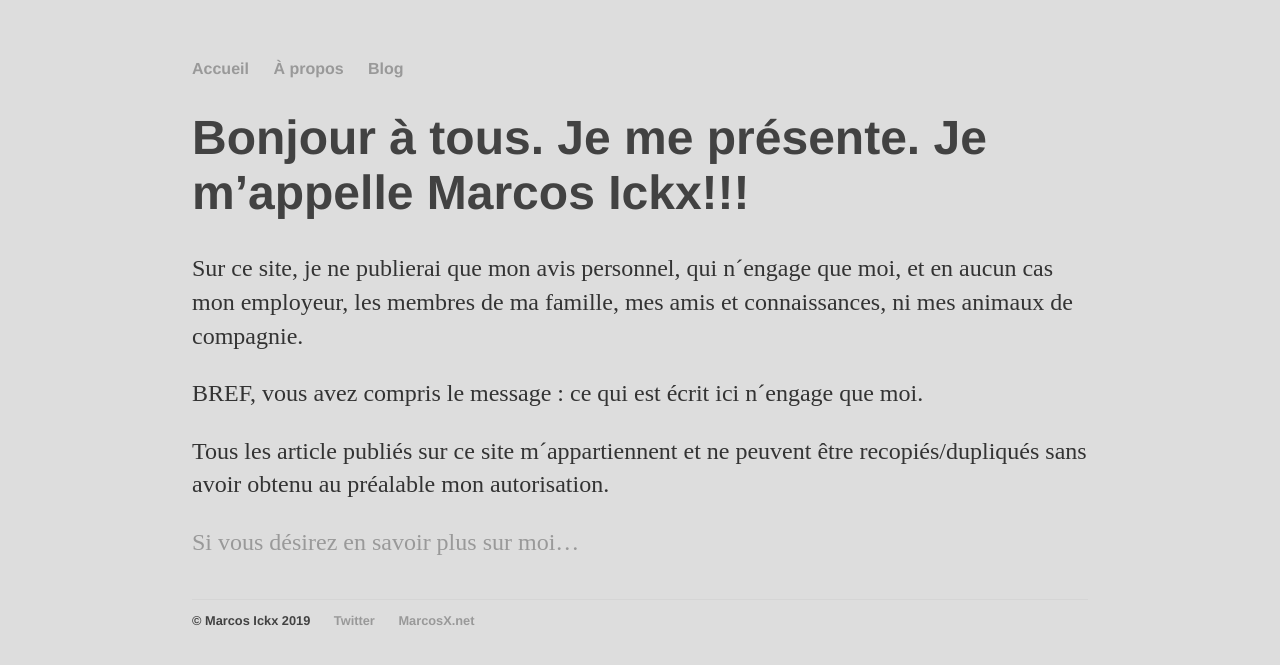
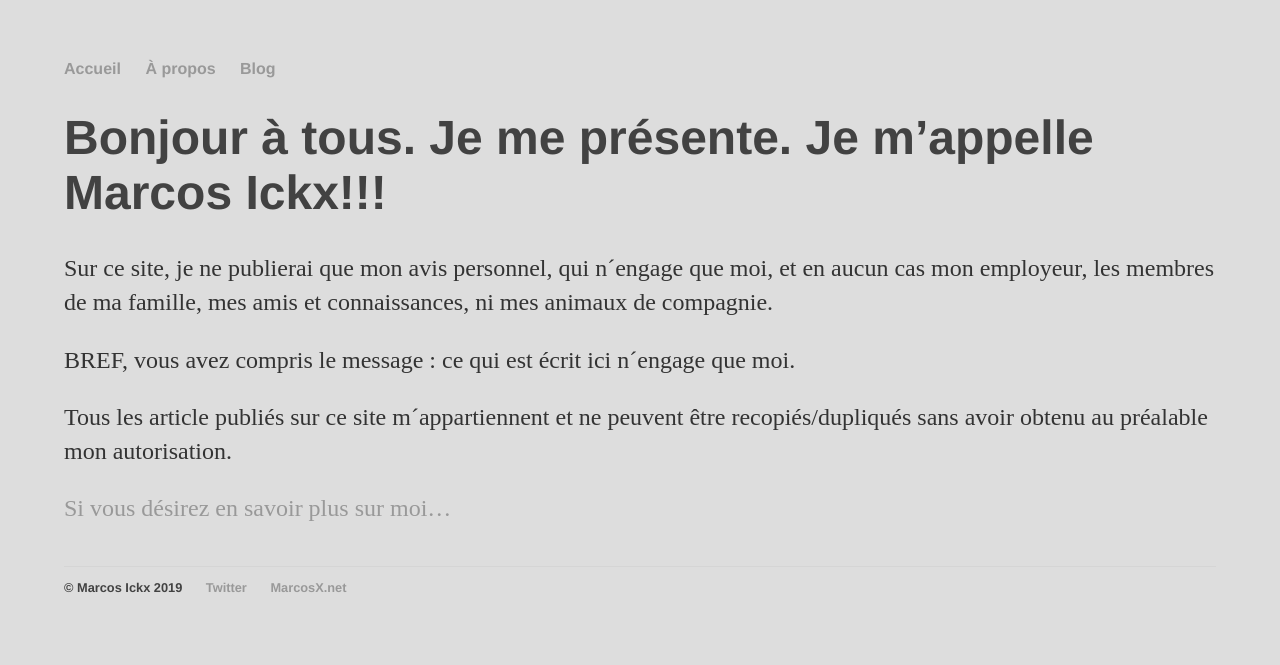
Before and after one commit to MarcosIckx/PreviewMarcosxNet, a Jekyll site: the page built from index.md, in a window 1280 px wide. Shown: the top 665 px of the page. Built offline with Jekyll 4.4.1, drawn with Linux system fonts in a browser that asks for light colours.

Commit message:
Update main.css

```diff
--- a/css/main.css
+++ b/css/main.css
@@ -20,7 +20,7 @@ body {
     background-color: var(--bg-color);
     color: var(--font-color);
     margin: 60px auto;
-    width: 70%;
+    width: 90%;
 }
 nav ul, footer ul {
     font-family:'Helvetica', 'Arial', 'Sans-Serif';
```
